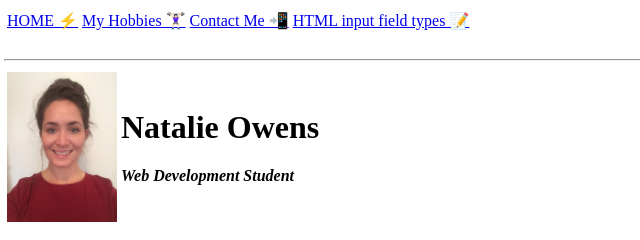
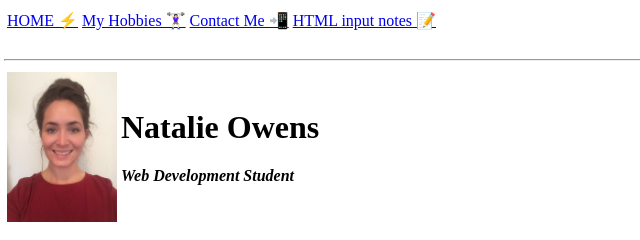
Before and after one commit to NatOw1/CV, a plain HTML site: page index.html in a window 1280 px wide. Shown: the top 240 px of the page, 4-644 px from the left. Drawn offline with Linux system fonts and the light colour scheme; files whose address does not match are found by name.

Commit message:
minor content updates

```diff
--- a/index.html
+++ b/index.html
@@ -2,11 +2,6 @@
 
 <head>
   <meta charset="utf-8">
-  <!-- The meta element gives extra associated data to html doc.
-      We are telling browser that all this text is encoded using utf-8 encoding systems.
-      Its a list of all available charactars that
-      we can use inside our website for it to be rendered correctly -->
-  <!--UTF-8 is the standard, similar to unicode. Has most characters can see on line -->
   <title> ⚡️ Natalie's Personal Site </title>
 </head>
 <body>
@@ -22,7 +17,7 @@
         <a target="-blank" href="contactme.html">Contact Me 📲</a>
       </td>
       <td>
-        <a target="-blank" href="htmlinputs.html">HTML input field types 📝</a>
+        <a target="-blank" href="htmlinputs.html">HTML input notes 📝</a>
       </td>
     </tr>
   </table>
@@ -34,9 +29,6 @@
       <td>
         <h1>Natalie Owens</h1>
         <p> <em> <strong>Web Development Student</strong> </em></p>
-        <!-- Its good practice to use the em tag becuase its routed instructure
-          whereas the i tag is only about styling. Same for bold v strong tags.
-          strong and emphasis tags are based on structure and should be favoured-->
       </td>
     </tr>
   </table>
```
